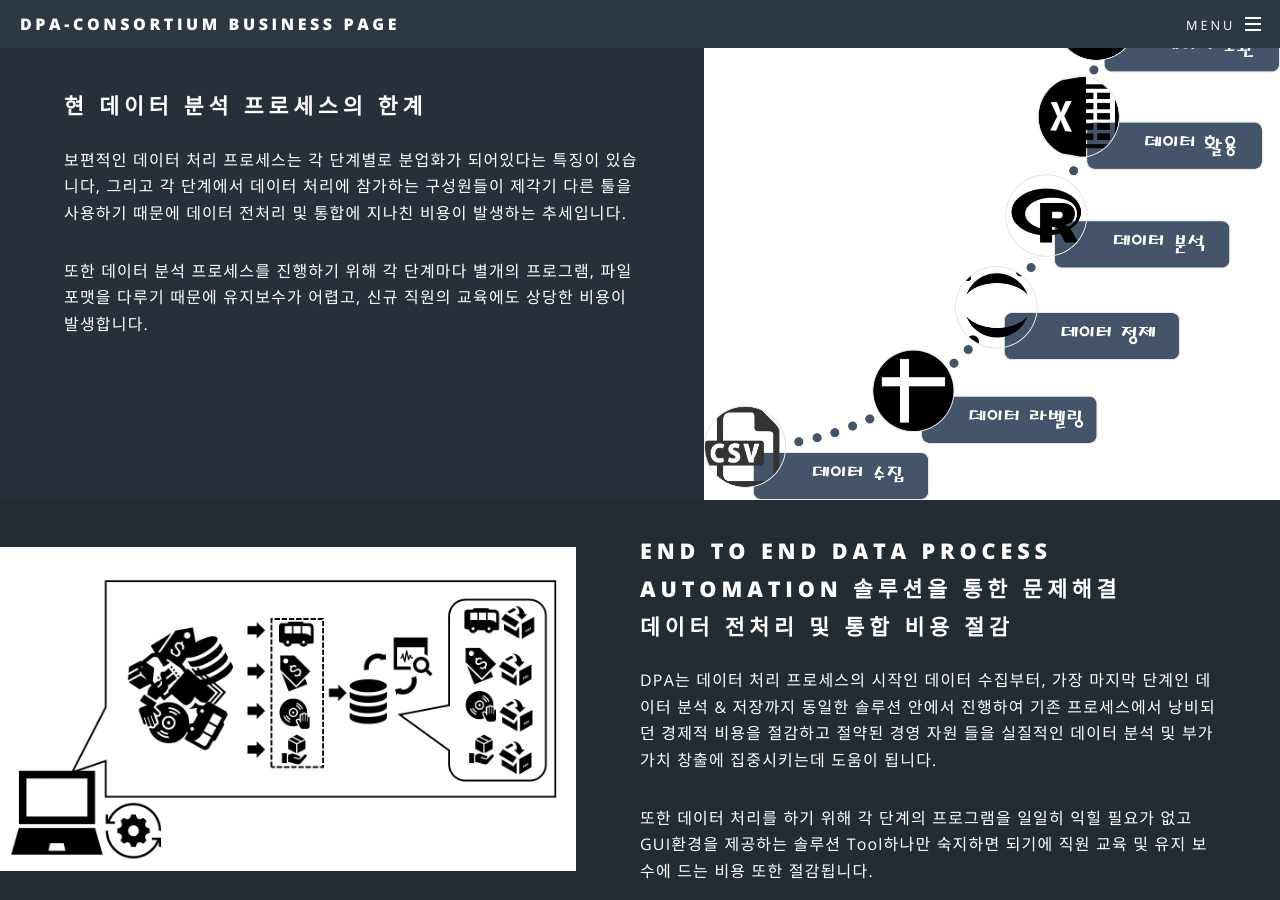
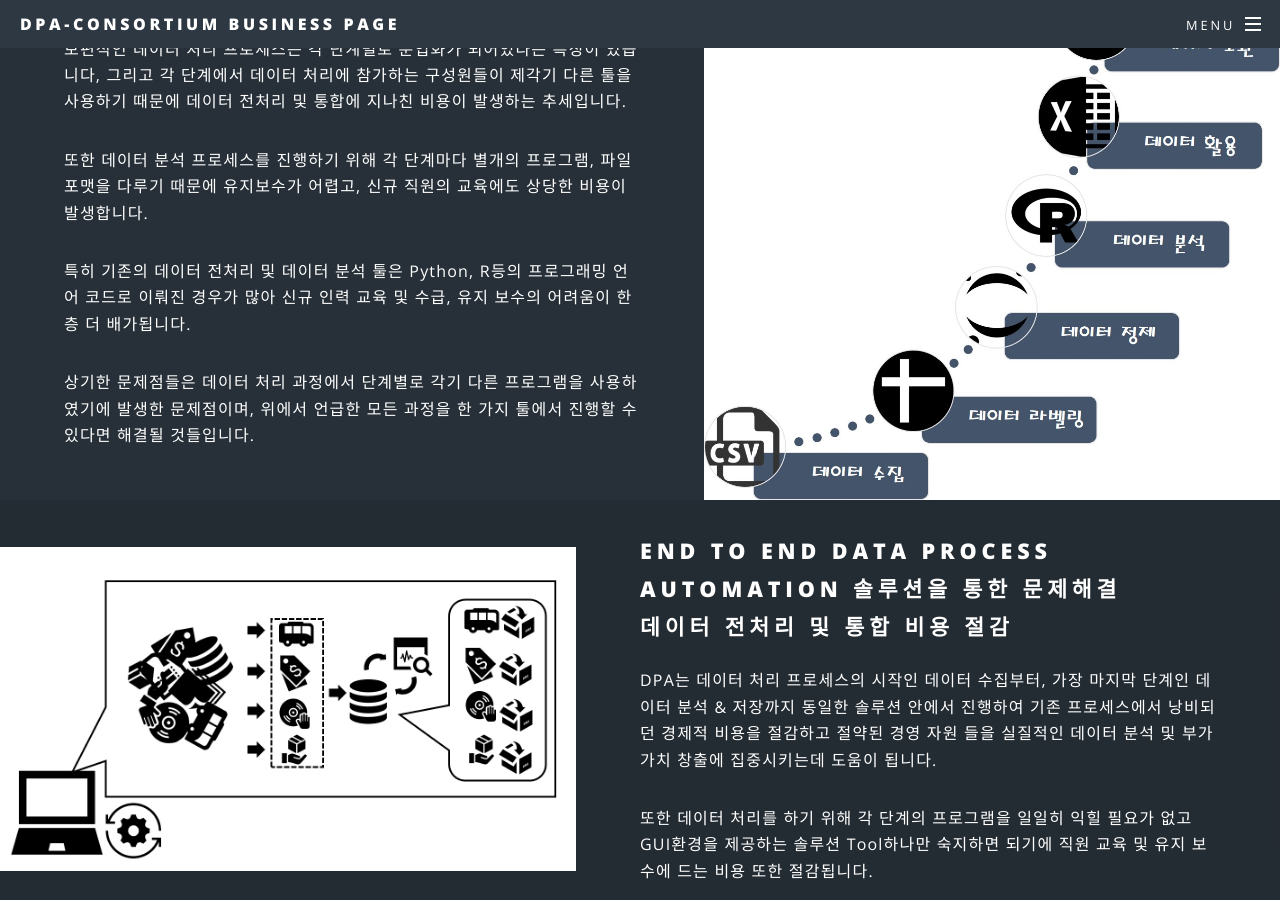
Before and after one commit to DPA-Alliance/DPA-Alliance.github.io, a Jekyll site: the page built from index.html, in a window 1280 px wide and 900 px high, scrolled down 1948 px. Built offline with Jekyll 4.4.1, drawn with Linux system fonts in a browser that asks for light colours.

Commit message:
Update index.html

```diff
--- a/index.html
+++ b/index.html
@@ -54,8 +54,14 @@ layout: landing
 									각 단계에서 데이터 처리에 참가하는 구성원들이 제각기 다른 툴을 사용하기 때문에 데이터 전처리 및 통합에 지나친 비용이 발생하는 추세입니다.
 								</p>
 								<p>
-							            또한 데이터 분석 프로세스를 진행하기 위해 각 단계마다 별개의 프로그램, 파일 포맷을 다루기 때문에 유지보수가 어렵고, 신규 직원의 교육에도 상당한 비용이 발생합니다.
+							            또한 데이터 분석 프로세스를 진행하기 위해 각 단계마다 별개의 프로그램, 파일 포맷을 다루기 때문에 유지보수가 어렵고,
+									신규 직원의 교육에도 상당한 비용이 발생합니다.
 							        </p>
+								<p>특히 기존의 데이터 전처리 및 데이터 분석 툴은 Python, R등의 프로그래밍 언어 코드로 이뤄진 경우가 많아
+								   신규 인력 교육 및 수급, 유지 보수의 어려움이 한층 더 배가됩니다.
+							        </p>
+								<p>상기한 문제점들은 데이터 처리 과정에서 단계별로 각기 다른 프로그램을 사용하였기에 발생한 문제점이며, 위에서 언급한 모든 과정을 한 가지 툴에서 진행할 수 있다면 해결될 것들입니다.
+								</p>
 							</div>
 						</section>
 						<section class="spotlight">
```
